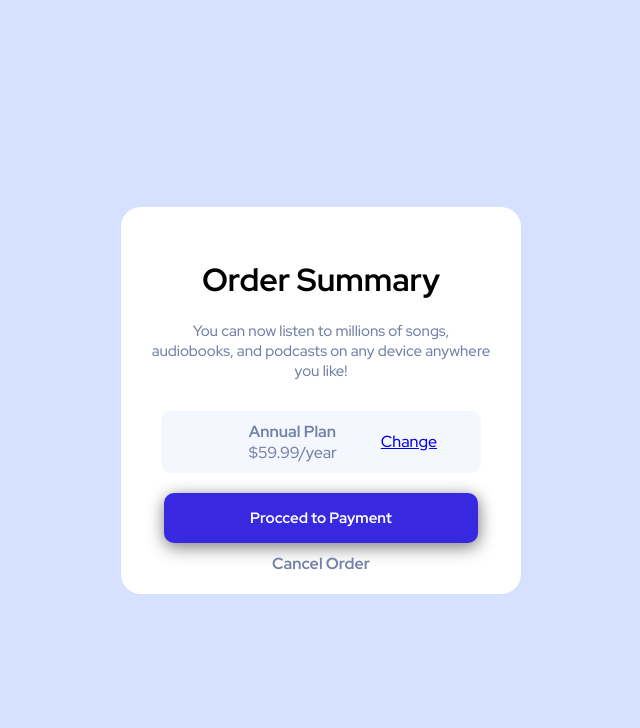
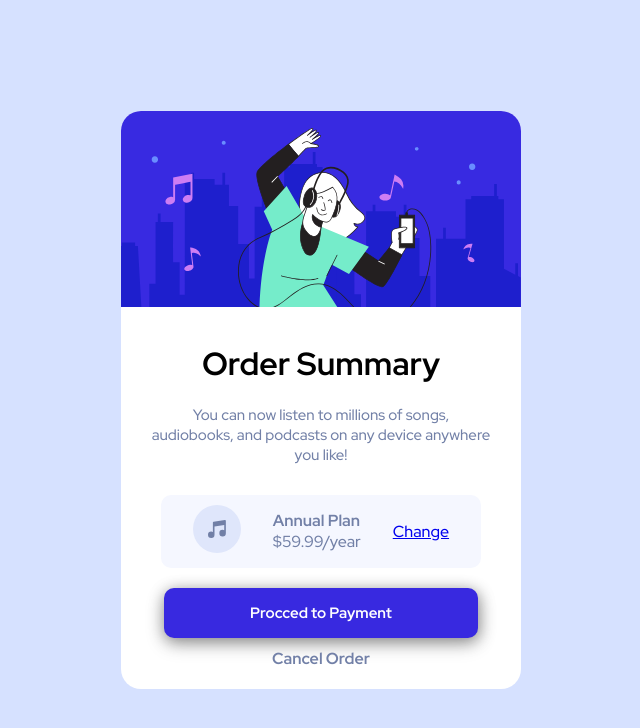
Before and after one commit to mahmud886/order-summary-component, a plain HTML site: page index.html in a window 1280 px wide. Shown: the whole page, without its empty margins (319-959 px from the left). Drawn offline with Linux system fonts and the light colour scheme; the site is published under a folder, as on GitHub Pages, so addresses that start at the root find nothing.

Commit message:
image url fix

```diff
--- a/index.html
+++ b/index.html
@@ -19,7 +19,7 @@
     <body>
         <div class="card-container" style="width: 25rem">
             <div class="card-image">
-                <img src="/img/illustration-hero.svg" alt="" />
+                <img src="./img/illustration-hero.svg" alt="" />
             </div>
             <div class="card-content">
                 <div class="card-title">
@@ -32,7 +32,7 @@
             </div>
             <div class="container-plan">
                 <div class="container-plan-img">
-                    <img src="/img/icon-music.svg" alt="" />
+                    <img src="./img/icon-music.svg" alt="" />
                 </div>
                 <div class="contaienr-plan-content">
                     <strong><p>Annual Plan</p></strong>
```
